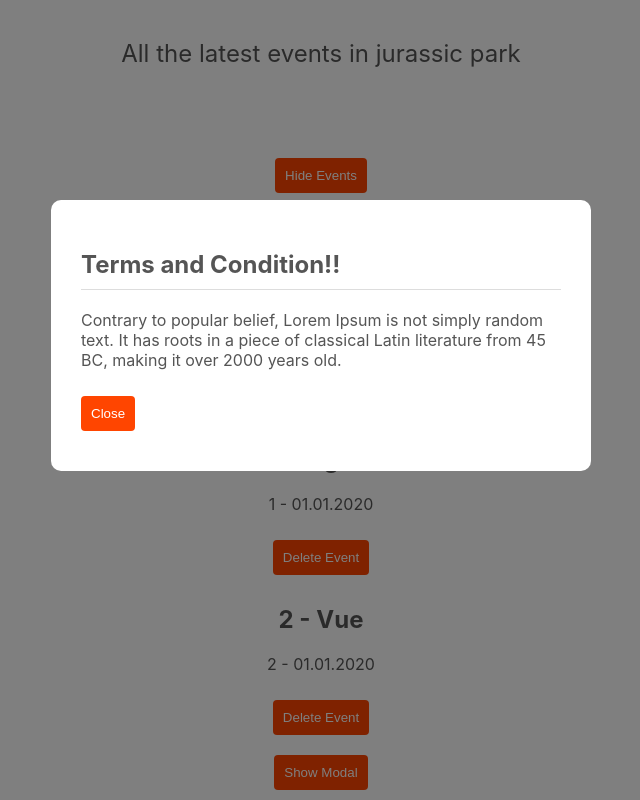
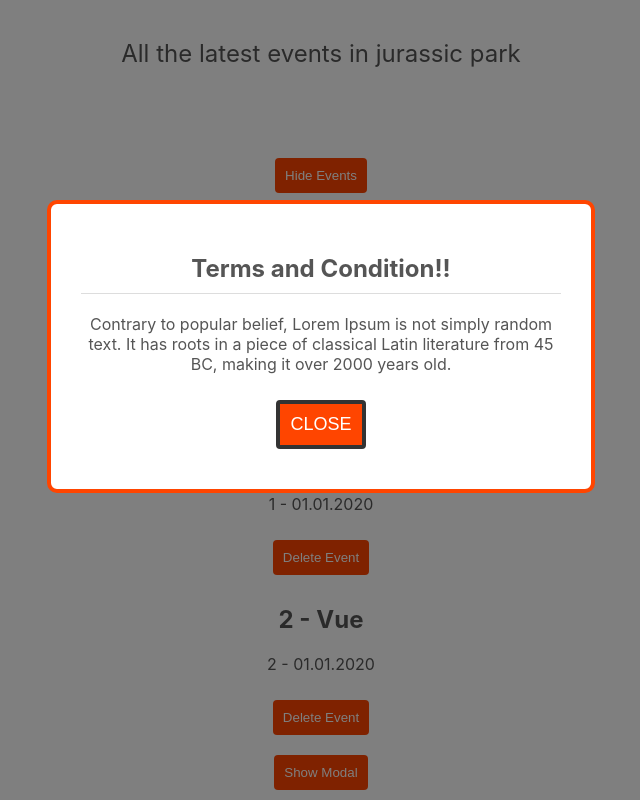
Before and after one commit to jisshub/Build-Web-Apps-React-Firebase, a React (Create React App) app: page / in a window 1280 px wide. Both pictures are taken after a click on the button "Show Modal". Shown: the part 139-939 px from the top of the page, without its empty margins (319-959 px from the left). Built offline with nearby package versions, Linux system fonts and the light colour scheme.

Commit message:
Conditional CSS class

```diff
--- a/src/App.js
+++ b/src/App.js
@@ -52,7 +52,7 @@ function App() {
       <div>
         <button onClick={()=>setShowModal(true)}>Show Modal</button>
       </div>
-      {showModal && (<Modal handleShowModal={handleShowModal}>
+      {showModal && (<Modal handleShowModal={handleShowModal} isShowModal={true}>
         <h2>Terms and Condition!!</h2>
         <p>Contrary to popular belief, Lorem Ipsum is not simply random text. It has roots in a piece of classical Latin literature from 45 BC, making it over 2000 years old.</p>
       </Modal>)}
--- a/src/components/Modal.css
+++ b/src/components/Modal.css
@@ -18,3 +18,8 @@
     border-bottom: 1px solid #ddd;
     padding-bottom: 10px;
 }
+.modal .sales-btn {
+    border: 4px solid #333;
+    font-size: 18px;
+    text-transform: uppercase;
+}
--- a/src/components/Modal.js
+++ b/src/components/Modal.js
@@ -1,13 +1,21 @@
 import '../components/Modal.css';
 import ReactDOM from 'react-dom';
 
-export default function Modal({children, handleShowModal}) {
+export default function Modal({children, handleShowModal, isShowModal}) {
   return (ReactDOM.createPortal((
     <div>
       <div className="modal-backdrop">
-          <div className="modal">
+          <div className="modal"
+          style={{
+            border: "4px solid black",
+            borderColor: isShowModal ? "#ff4500" : "#555",
+            textAlign: "center",
+          }}>
               {children}
-            <button onClick={handleShowModal}>Close</button>
+            <button onClick={handleShowModal}
+            className={isShowModal ? "sales-btn": ""}
+
+            >Close</button>
           </div>
       </div>
     </div>
```
Also changed, not shown: 1 other file (tests, documents, lock files or other folders).
